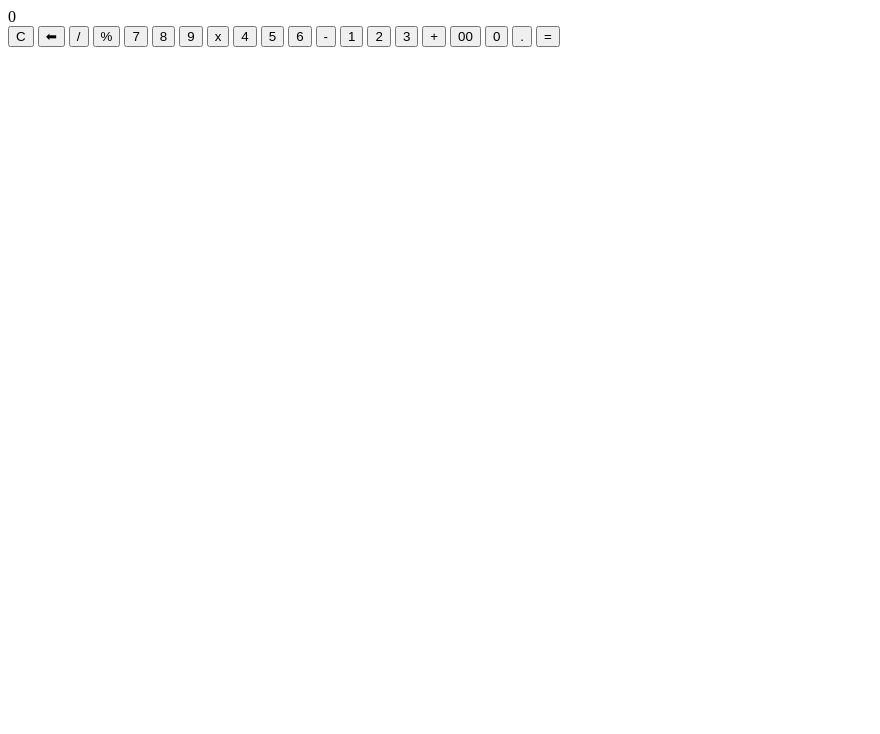
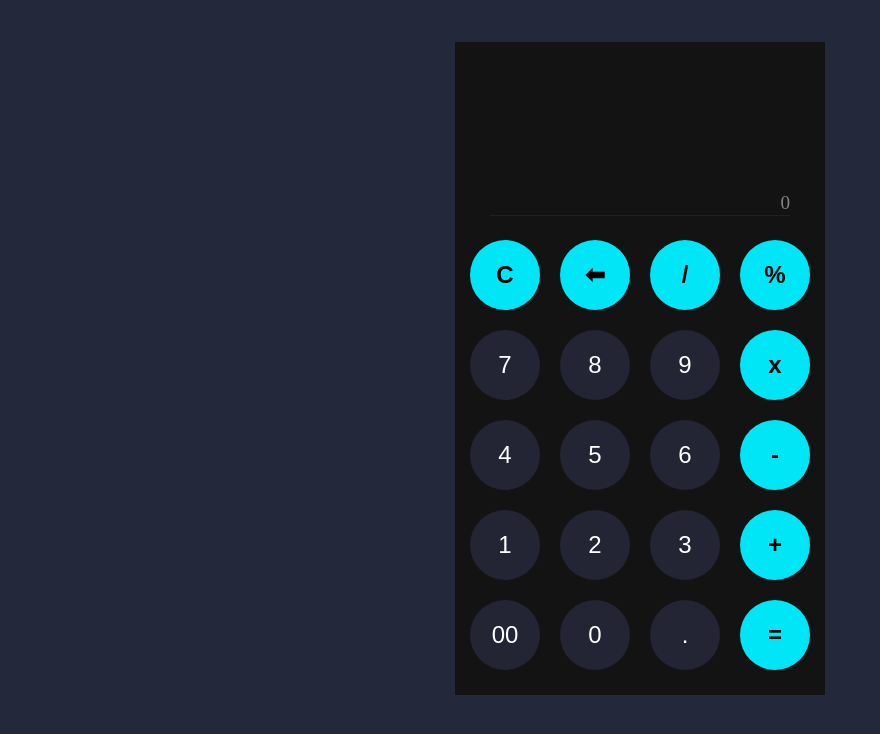
Before and after one commit to i-RahulGupta/Calculator, a plain HTML site: page index.html in a window 1280 px wide. Shown: the whole page, without its empty margins (0-880 px from the left). Drawn offline with Linux system fonts and the light colour scheme.

Commit message:
Update index.html

```diff
--- a/index.html
+++ b/index.html
@@ -5,7 +5,7 @@
     <meta http-equiv="X-UA-Compatible" content="IE=edge">
     <meta name="viewport" content="width=device-width, initial-scale=1.0">
     <title>Calculator</title>
-    <link rel="stylesheet" href="dislpay.css">
+    <link rel="stylesheet" href="display.css">
 </head>
 <body>
     <div class="container">
```
